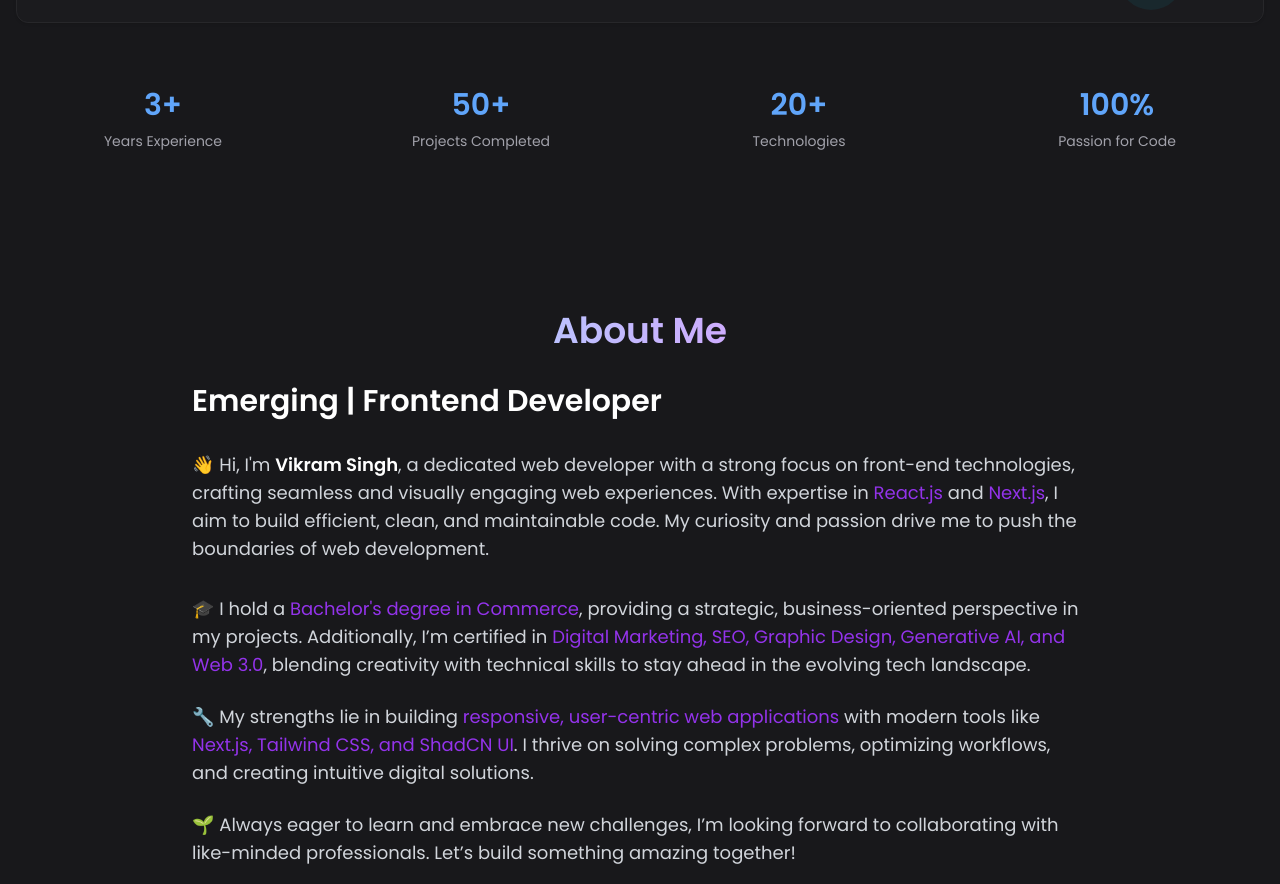
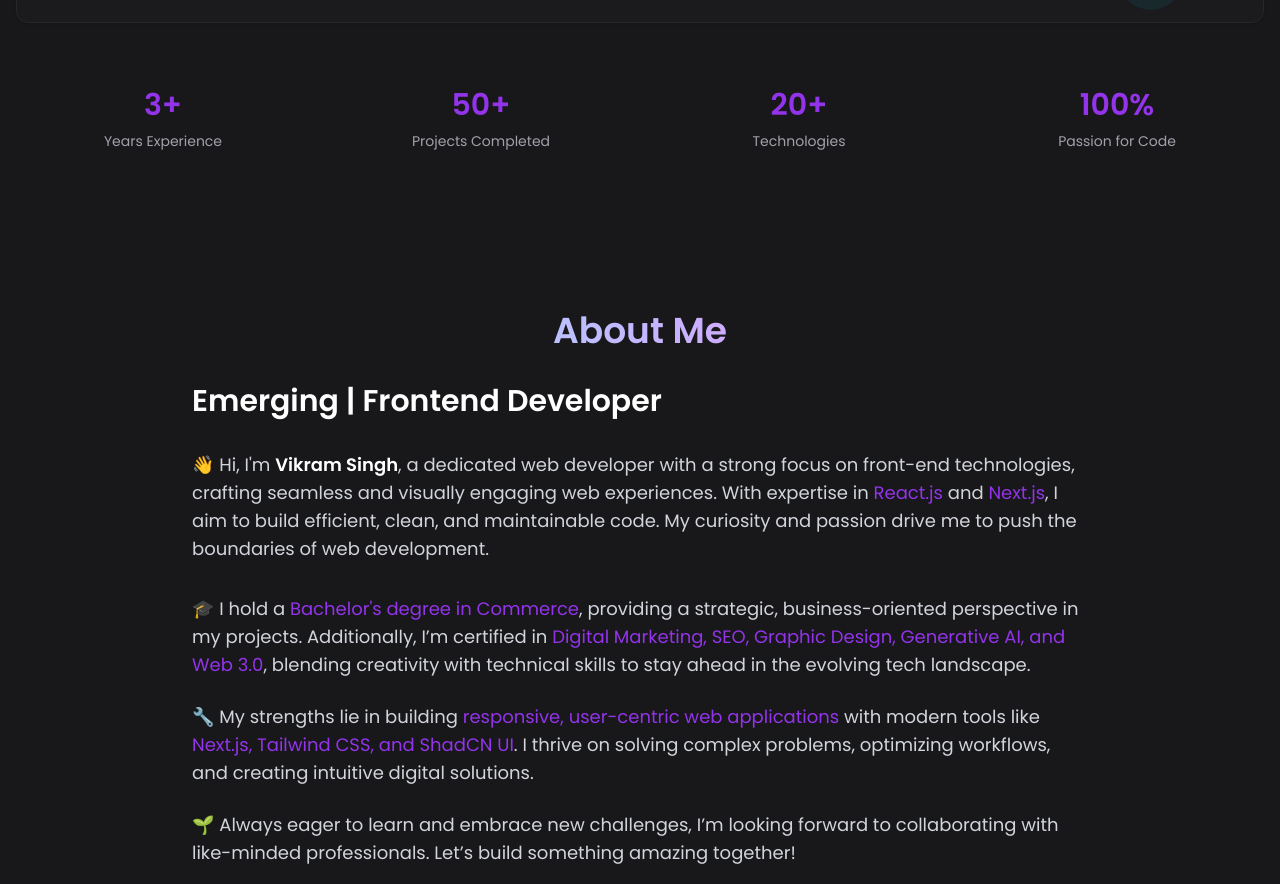
Before and after one commit to vikramdotcom/portfolio, a Next.js app: page / in a window 1280 px wide. Shown: the part 2877-3761 px from the top of the page. Built offline with nearby package versions, Linux system fonts and the light colour scheme.

Commit message:
Update skills.tsx

```diff
--- a/components/skills.tsx
+++ b/components/skills.tsx
@@ -146,7 +146,7 @@ export default function SkillsSection() {
           ].map((stat, index) => (
             <div key={index} className="text-center group">
               <div
-                className="text-3xl font-bold text-blue-400 mb-2 group-hover:scale-110 group-hover:text-cyan-400 transition-all duration-300 animate-count-up"
+                className="text-3xl font-bold text-purple-600 mb-2 group-hover:scale-110 group-hover:text-cyan-400 transition-all duration-300 animate-count-up"
                 style={{ animationDelay: stat.delay }}
               >
                 {stat.value}
```
